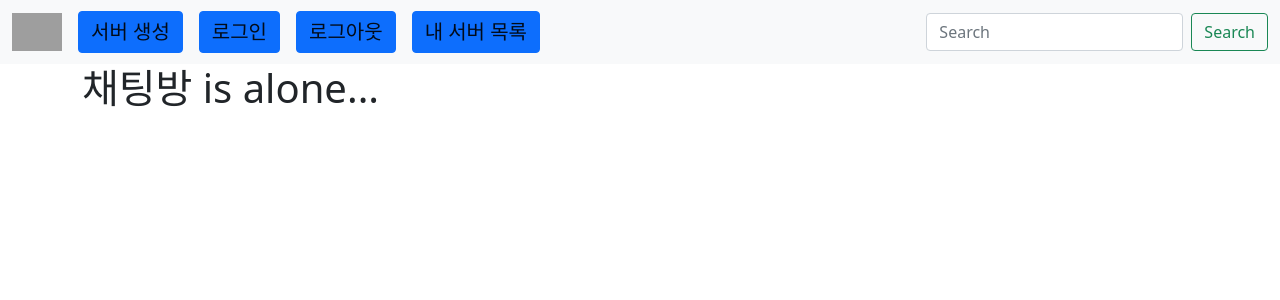
After one commit to taeate/chic-chat, a Django app: page /chat/my_server_list/ in a window 1280 px wide. The commit adds this page. Shown: the top 300 px of the page. Run offline with Django 3.2, Linux system fonts and the light colour scheme; the visitor is signed in with stand-in values (Sample User, id 1); data that the repository does not hold is empty; some libraries are stand-ins or nearby versions; grey boxes are pictures that could not be loaded.

Commit message:
my_server_list 기능, 버튼 추가, server삭제 기능 추가

```diff
--- a/base/settings.py
+++ b/base/settings.py
@@ -24,7 +24,7 @@ SECRET_KEY = 'django-insecure-c-n)snm8_f#y=xqwtc96m5486oyyjlsdxc*9cyvim*c-2i-dk@
 # SECURITY WARNING: don't run with debug turned on in production!
 DEBUG = True
 
-ALLOWED_HOSTS = []
+ALLOWED_HOSTS = ['*']
 
 # Application definition
 
--- a/base/templates/navbar.html
+++ b/base/templates/navbar.html
@@ -11,6 +11,9 @@
         </a>
         <a href="{% url 'accounts:logout' %}" class="btn btn-primary navbar-brand">
             로그아웃
+        </a>
+        <a href="{% url 'chat:my_server_list' %}" class="btn btn-primary navbar-brand">
+            내 서버 목록
         </a>
         <button class="navbar-toggler" type="button" data-bs-toggle="collapse" data-bs-target="#navbarSupportedContent"
                 aria-controls="navbarSupportedContent" aria-expanded="false" aria-label="Toggle navigation">
--- /dev/null
+++ b/chat/templates/chat/my_server_list.html
@@ -0,0 +1,13 @@
+{% extends 'layout.html' %}
+{% block content %}
+{% if rooms %}
+{% for room in rooms %}
+<h5 class="my-3 border-bottom pb-2">
+    채팅방 이름 : {{ room.name }}
+</h5>
+<a href="{% url 'chat:delete_server' room.id %}" class="btn btn-danger">서버 삭제</a>
+{% endfor %}
+{% else %}
+<h1>채팅방 is alone...</h1>
+{% endif %}
+{% endblock %}
--- a/chat/templates/chat/room_detail.html
+++ b/chat/templates/chat/room_detail.html
@@ -30,7 +30,7 @@
 
 <link rel="stylesheet" href="/base/templates/chatting_room.css">
 
-<div class="chat-messages"></div>
+<div class="chat-messages text-white"></div>
 <div>
     <ul id=>
         <form action="{% url 'chat:message_write' %}" onsubmit="ChickChatForm__submit(this); return false;">
@@ -40,8 +40,8 @@
             <input type="text" placeholder="메세지 보내기..." name="body">
             <input type="submit" value="작성">
         </form>
-        <button >
-            <a href="">나가기</a>
+        <button>
+            <a href="{% url 'chat:list' %}">나가기</a>
         </button>
     </ul>
 </div>
--- a/chat/urls.py
+++ b/chat/urls.py
@@ -13,4 +13,6 @@ urlpatterns = [
     path('detail/messages/write', views.message_write, name='message_write'),
     path('detail/messages/', views.chat, name='chat'),
     path('detail/messages/<int:room_id>', views.chat, name='chat'),
+    path('my_server_list/', views.my_server_list, name='my_server_list'),
+    path('<int:room_id>/delete_server/', views.delete_server, name='delete_server'),
 ]
--- a/chat/views.py
+++ b/chat/views.py
@@ -55,7 +55,7 @@ def exit_server(request, room_id):
 
 
 def message_write(request: HttpRequest):
-    writer = request.POST.get("writer", "")
+    writer = request.user
     body = request.POST.get("body", "")
     room_id = request.POST.get("room_id")
     room = Room.objects.get(id=room_id)
@@ -82,3 +82,16 @@ def chat(request, room_id):
         'resultCode': "S-1",
         'chats': chats,
     })
+
+
+def my_server_list(request):
+    rooms = Room.objects.prefetch_related(
+        Prefetch('part_user', queryset=User.objects.filter(id=request.user.id), to_attr='part_server'))
+    rooms = rooms.filter(host=request.user)
+    context = {'rooms': rooms}
+    return render(request, 'chat/my_server_list.html', context)
+
+
+def delete_server(request, room_id):
+    Room.objects.get(id=room_id).delete()
+    return redirect('chat:my_server_list')
```
